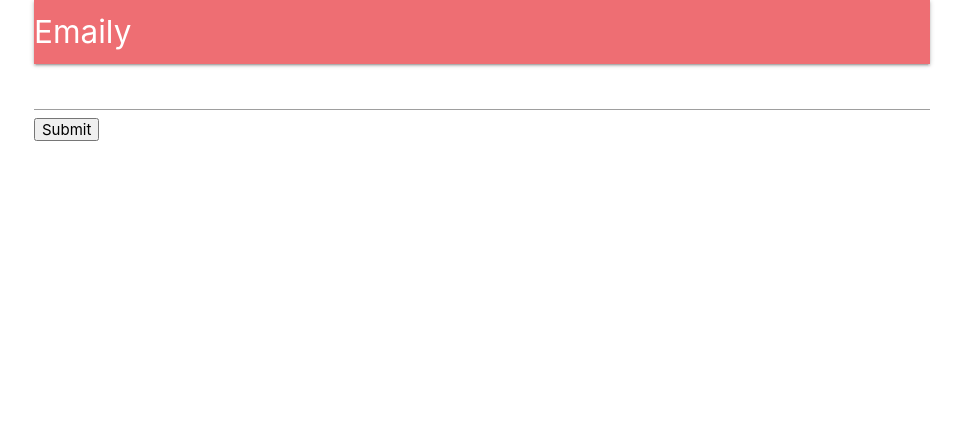
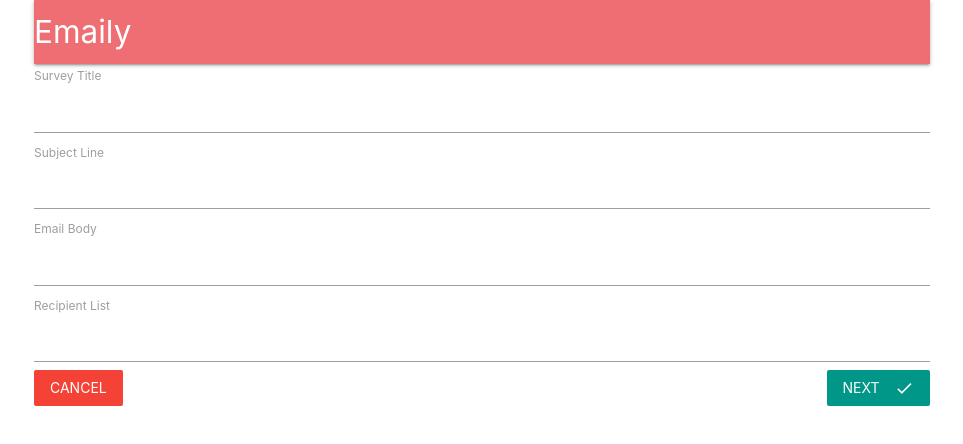
Before and after one commit to pratikdhody/server, a React (Create React App) app in the folder client/: page /surveys/new in a window 1280 px wide. Shown: the top 444 px of the page, without its empty margins (158-1121 px from the left). Built offline with nearby package versions, Linux system fonts and the light colour scheme; no server answers.

Commit message:
20190709

```diff
--- a/client/src/components/App.js
+++ b/client/src/components/App.js
@@ -6,7 +6,7 @@
 import Header from './Header';
 import Landing  from './Landing';
 import Dashboard from './Dashboard';
-import SurveyNew from './surveys/surveyNew';
+import SurveyNew from './surveys/SurveyNew';
 
 class App extends Component {
     componentDidMount() {
@@ -15,16 +15,14 @@
 
     render() {
         return (
-            <div className="container">
                 <BrowserRouter>
-                <div>
-                    <Header />
-                    <Route exact path="/" component={Landing} />
-                    <Route exact path="/surveys" component={Dashboard} />
-                    <Route exact path="/surveys/new" component={SurveyNew} />
-                </div>
+                    <div className="container">
+                        <Header />
+                        <Route exact path="/" component={Landing} />
+                        <Route exact path="/surveys" component={Dashboard} />
+                        <Route exact path="/surveys/new" component={SurveyNew} />
+                    </div>
                 </BrowserRouter>
-            </div>
         );
     }
 };
--- /dev/null
+++ b/client/src/components/surveys/SurveyField.js
@@ -0,0 +1,11 @@
+// survey field contains logic to render single label & input field
+import React from 'react';
+
+export default ({ input, label }) => {
+    return (
+        <div>
+            <label>{label}</label>
+            <input {...input} />
+        </div>
+    );
+;}
--- a/client/src/components/surveys/surveyForm.js
+++ b/client/src/components/surveys/surveyForm.js
@@ -1,15 +1,31 @@
+import _ from 'lodash';
 import React, { Component } from 'react';
 import { reduxForm, Field } from 'redux-form';
-
+import { Link } from 'react-router-dom';
+import SurveyField from './SurveyField';
+const FIELDS = [
+    {label: 'Survey Title', name: 'title'},
+    {label: 'Subject Line', name: 'subject'},
+    {label: 'Email Body', name: 'body'},
+    {label: 'Recipient List', name: 'emails'},
+];
 
 class SurveyForm extends Component {
+    renderFields () {
+        return _.map(FIELDS, ({label, name}) => {
+            return (
+            <Field key={name} component={SurveyField} type="text" label={label} name={label} />
+            );
+        });
+    }
+
     render() {
         return (
             <div>
-                <form onSubmit={this.props.handleSubmit(values => console.log(values))}
-                >
-                <Field type="text" name="surveyTitle" component="input"/>
-                <button type="submit">Submit</button>
+                <form onSubmit={this.props.handleSubmit(values => console.log(values))}>
+                {this.renderFields()}
+                <Link to="/surveys" className="red btn-flat left white-text">Cancel </Link>
+                <button type="submit" className="teal btn-flat right white-text">Next <i className="material-icons right">done</i></button>
                 </form>
             </div>
         );
@@ -17,5 +33,5 @@
 }
 
 export default reduxForm({
-    form: 'surveyForm'
+    form: 'SurveyForm'
 }) (SurveyForm);
--- a/client/src/components/surveys/surveyNew.js
+++ b/client/src/components/surveys/surveyNew.js
@@ -1,5 +1,5 @@
 import React, { Component } from 'react';
-import SurveyForm from './surveyForm';
+import SurveyForm from './SurveyForm';
 
 class SurveyNew extends Component {
     render() {
```
